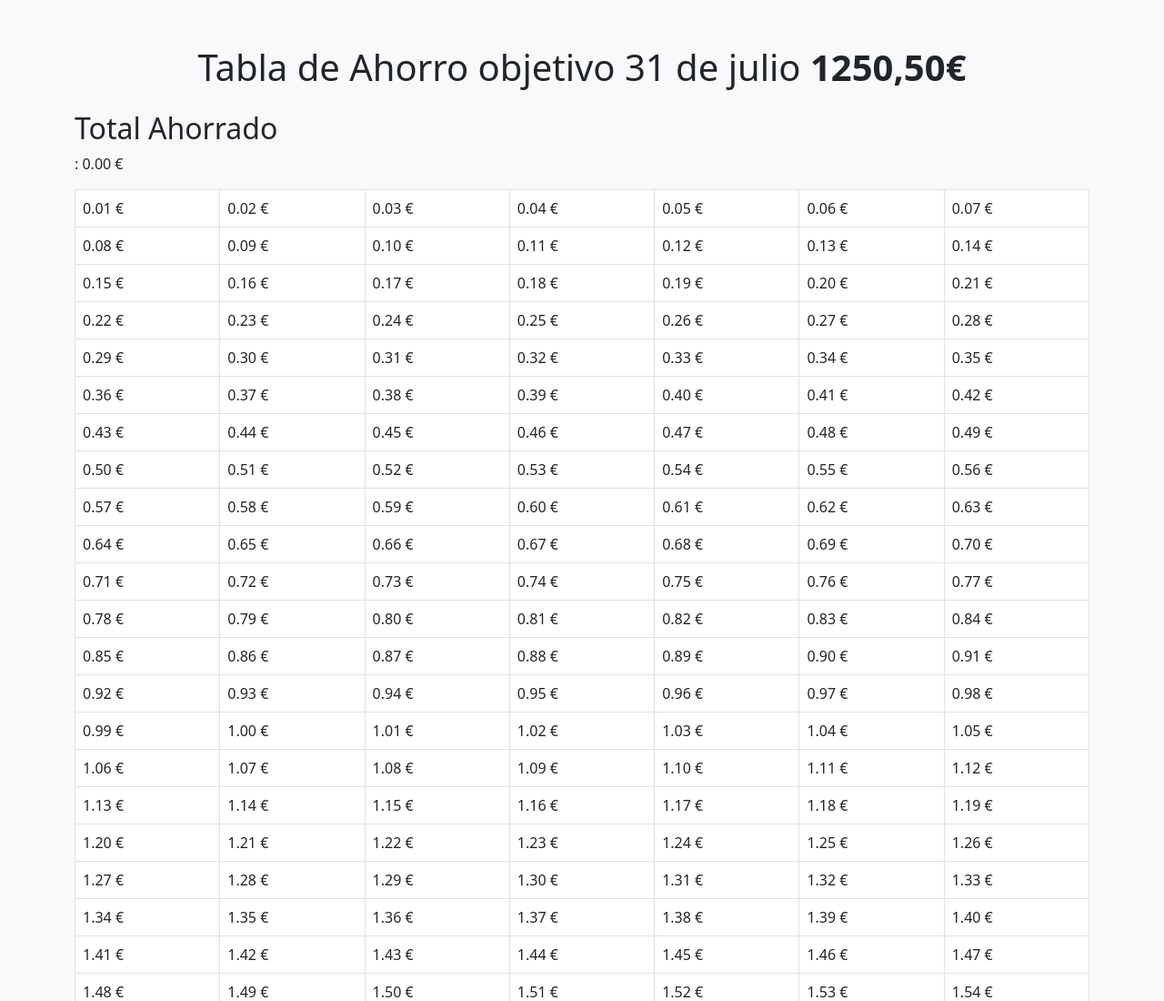
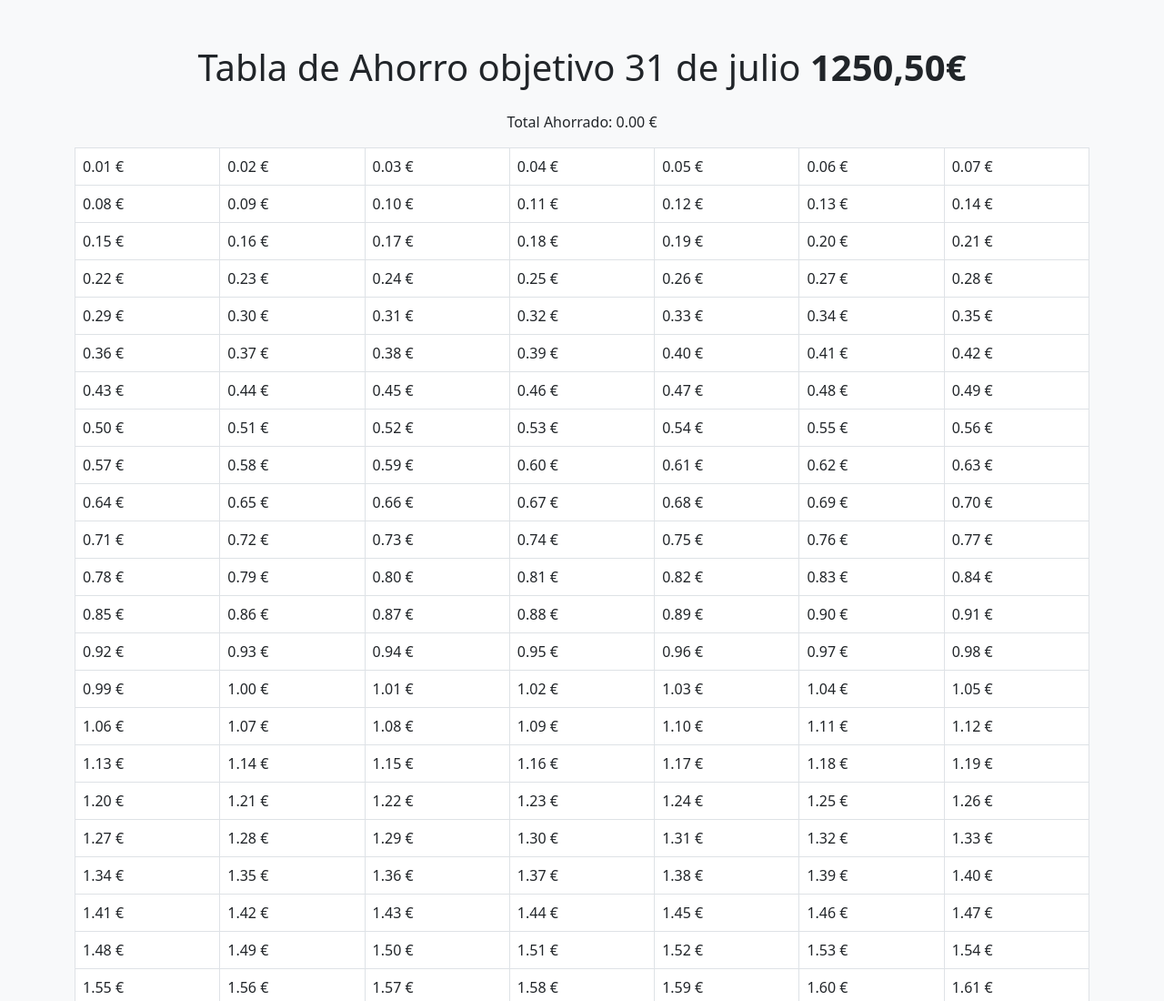
Before and after one commit to aiittoor10/tablaAhorros, a plain HTML site: page index.html in a window 1280 px wide. Shown: the top 1100 px of the page at 91% size. Drawn offline with nearby package versions, Linux system fonts and the light colour scheme.

Commit message:
Actualizar index.html

```diff
--- a/index.html
+++ b/index.html
@@ -25,7 +25,7 @@
 
   <div class="container table-container">
     <h1 class="text-center mb-4">Tabla de Ahorro objetivo 31 de julio <b>1250,50€</b></h1>
-    <p class="text-center"><h2>Total Ahorrado</h2>: <span id="contador">0.00</span> €</p> <!-- Contador de euros -->
+    <p class="text-center">Total Ahorrado: <span id="contador">0.00</span> €</p> <!-- Contador de euros -->
 
     <table class="table table-bordered">
       <thead class="table-dark">
```
